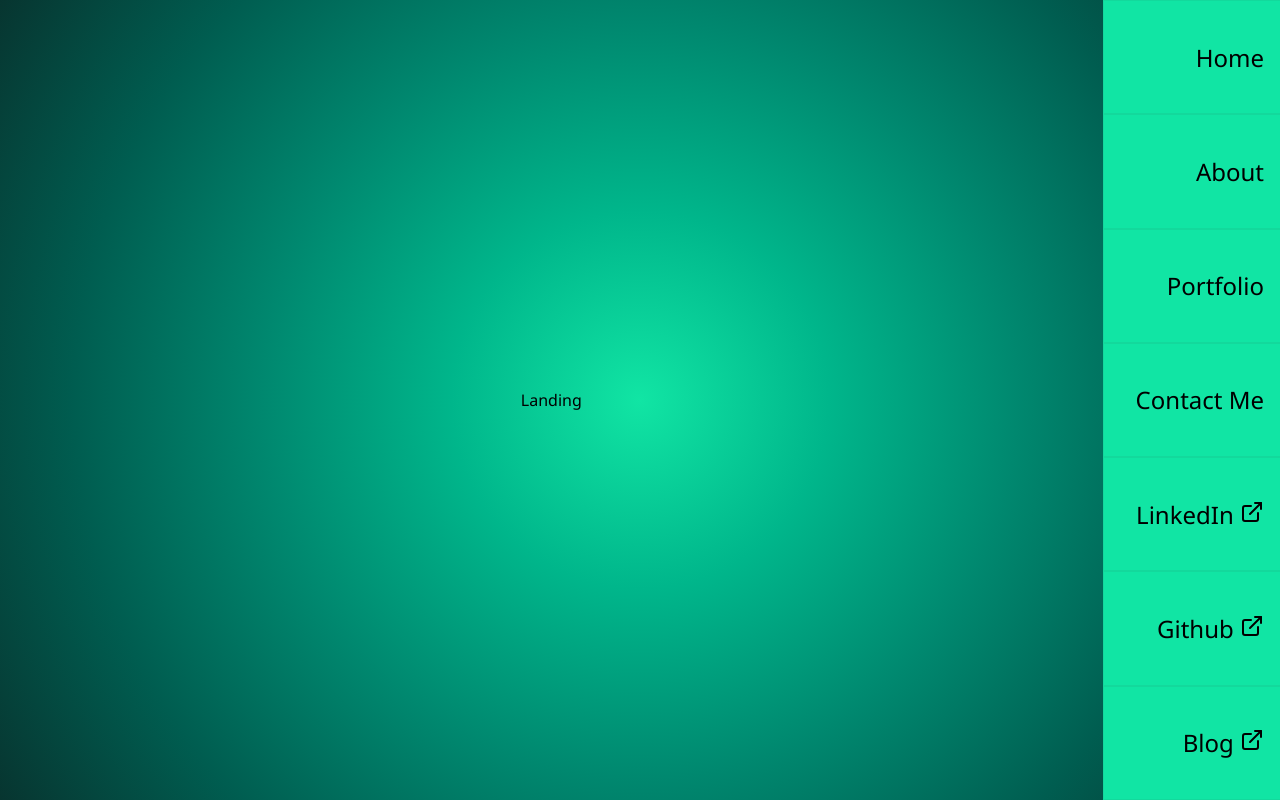
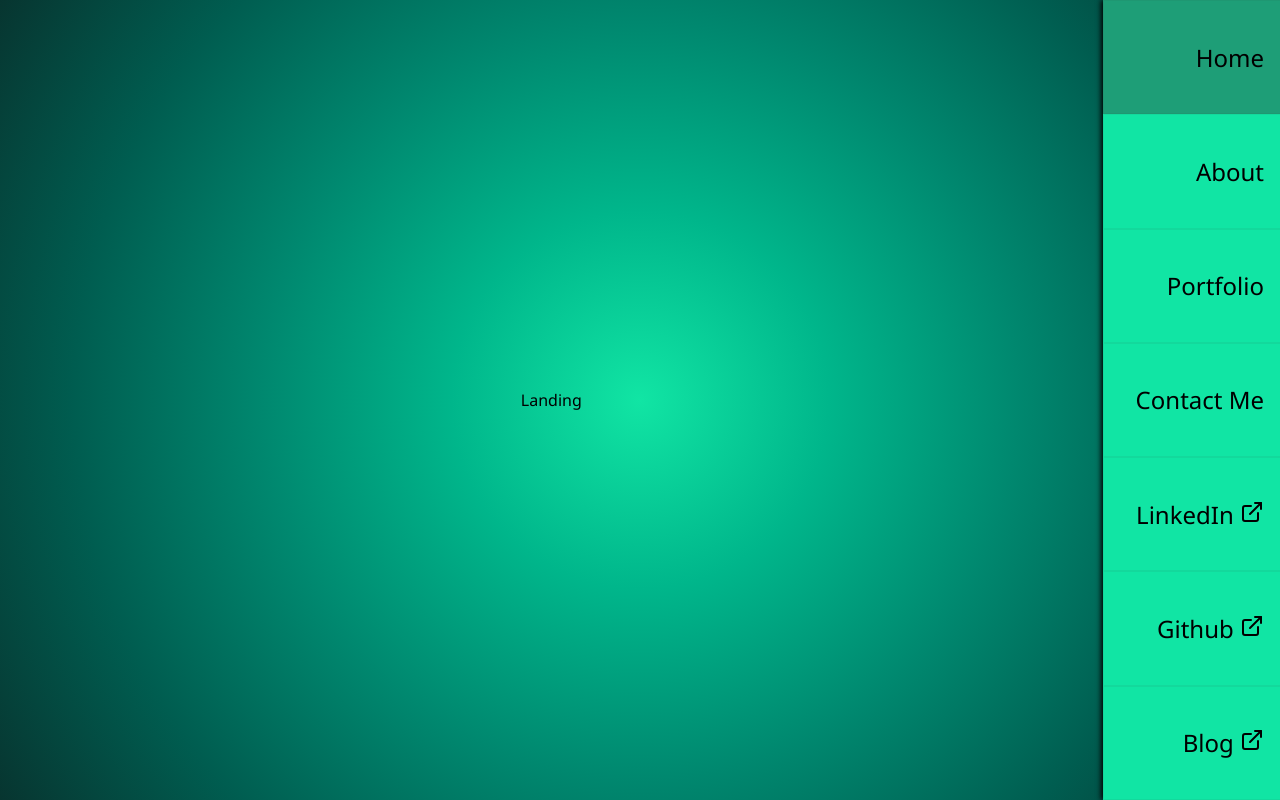
Before and after one commit to NicMortelliti/portfolio, a React (Create React App) app: page / in a window 1280 px wide. Built offline with nearby package versions, Linux system fonts and the light colour scheme.

Commit message:
adjust navbar style

```diff
--- a/src/components/styles/NavBar.styled.js
+++ b/src/components/styles/NavBar.styled.js
@@ -10,6 +10,12 @@ export const NavBar = styled.div`
   height: 100%;
 
   background-color: ${bgColor};
+  box-shadow: -2px 0 5px black;
+
+  .active {
+    background-color: #33333366;
+    pointer-events: none;
+  }
 
   a {
     display: flex;
```
